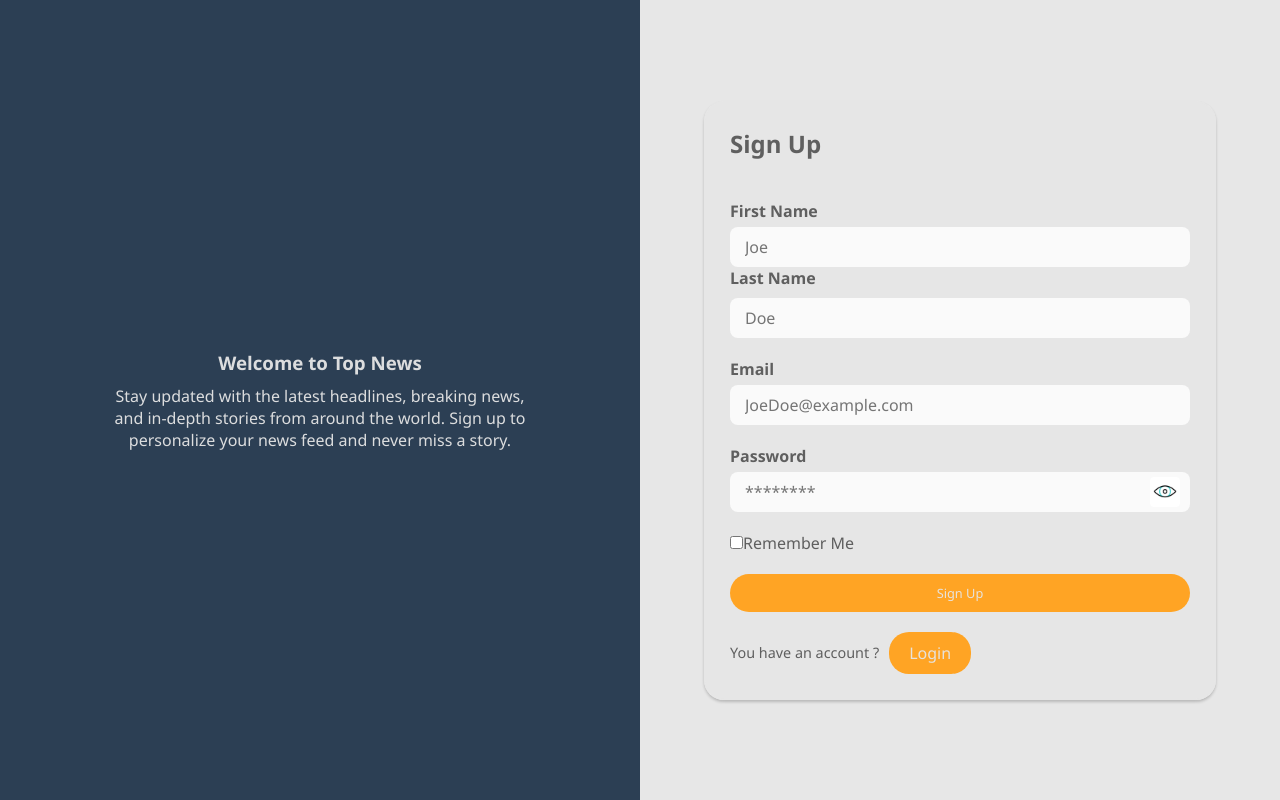
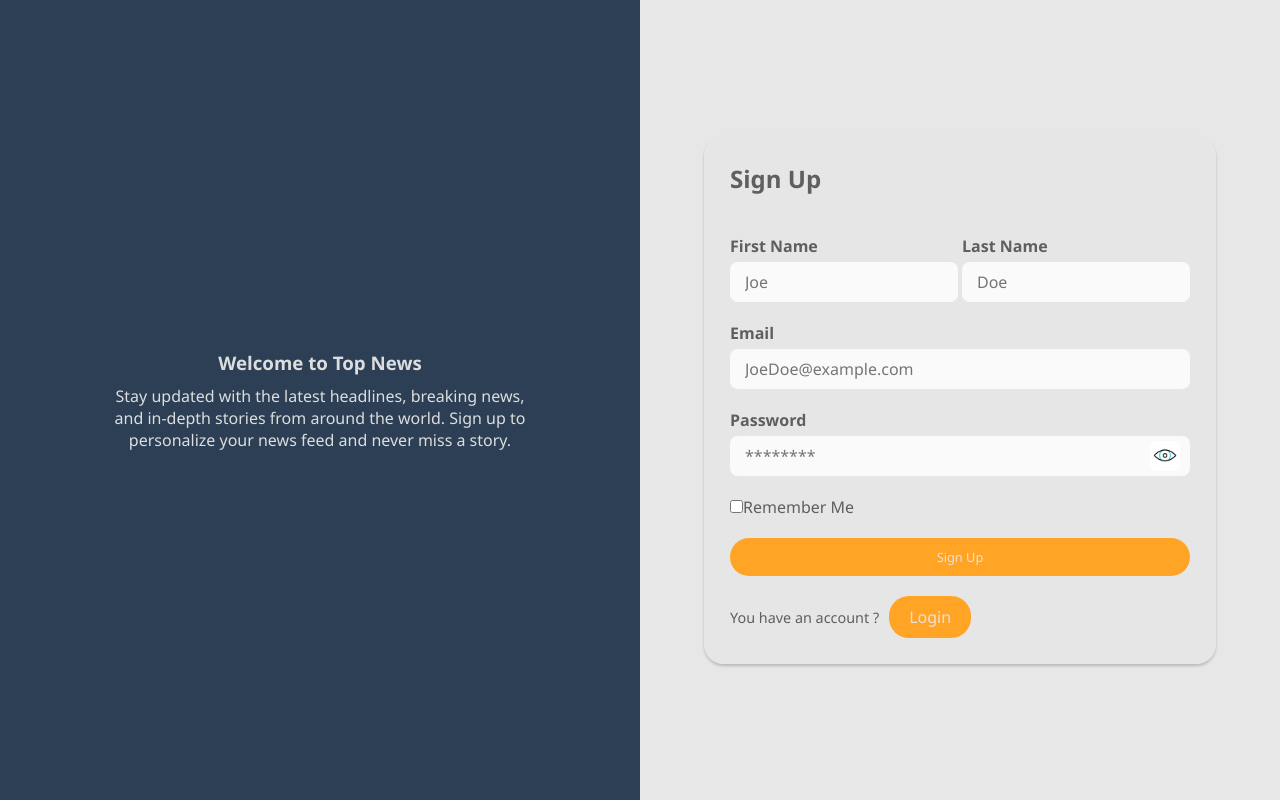
Before and after one commit to Sinar-Fayyad/News-, a React (Vite) app in the folder News-client/: page /auth in a window 1280 px wide. Both pictures are taken after a click on the button "Sign Up". Built offline with nearby package versions, Linux system fonts and the light colour scheme.

Commit message:
edit style

```diff
--- a/News-client/src/Components/SignUp/index.jsx
+++ b/News-client/src/Components/SignUp/index.jsx
@@ -34,7 +34,7 @@ const SignUpForm = ({ toggle }) => {
   return (
     <div className={styles.form}>
       <h2 className={styles.title}>Sign Up</h2>
-      <div className={styles.nameRow}>
+      <div className={styles.inputGroup}>
           <Input
             label="First Name"
             type="text"
@@ -49,7 +49,6 @@ const SignUpForm = ({ toggle }) => {
             name="lastName"
             hint="Doe"
             required
-          containerClassName={styles.inlineInputGroup}
             onChangeListener={(e) => setLastName(e.target.value)}
           />
       </div>
--- a/News-client/src/Components/SignUp/style.module.css
+++ b/News-client/src/Components/SignUp/style.module.css
@@ -18,19 +18,26 @@
   width: 100%;
 }
 
-.nameRow {
-  display: flex;
-  flex-direction: row;
-  gap: 10px;
+.inputGroup {
+  display: flex !important;
+  flex-direction: row !important;
+  gap: 4px;
   width: 100%;
 }
 
-.inlineInputGroup {
-  display: inline-flex !important;
-  flex-direction: column !important;
-  align-items: flex-start;
-  gap: 4px;
-  width: auto;
+.input {
+  width: 100% !important;
+  height: 40px;
+  border: 1px solid var(--light);
+  border-radius: 8px;
+  background: rgba(255, 255, 255, 0.8);
+  padding: 0 15px;
+  font-size: 1rem;
+  transition: border-color 0.3s ease, box-shadow 0.3s ease;
+}
+
+.nameRow > div {
+  min-width: 0;
 }
 
 .nameRow > div {
```
Lines whose indentation alone changed are shown as unchanged.
